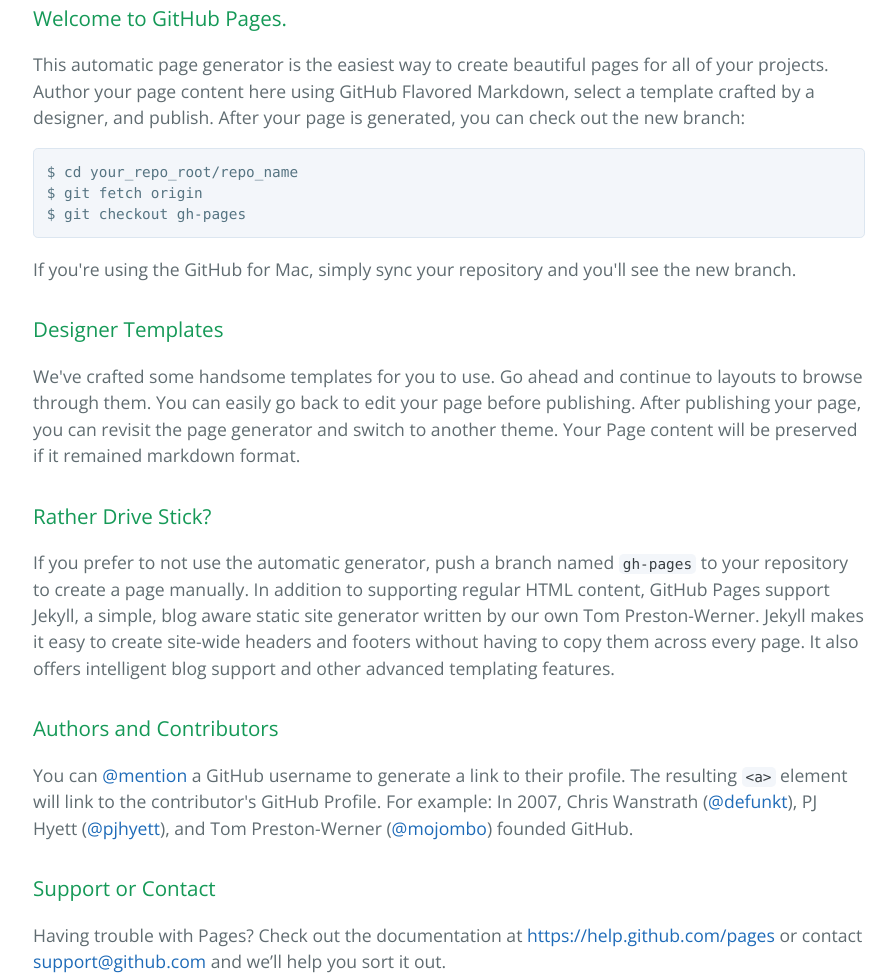
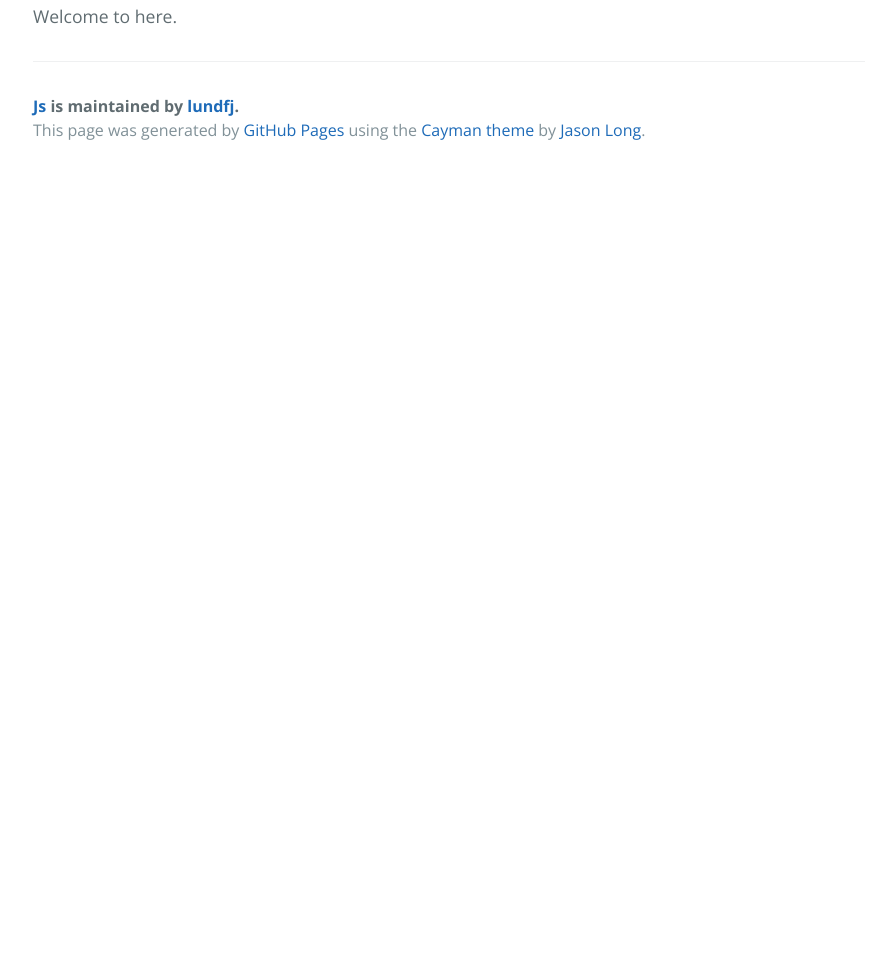
Before and after one commit to lundfj/js, a plain HTML site: page index.html in a window 1280 px wide. Shown: the part 365-1343 px from the top of the page, without its empty margins (191-1087 px from the left). After the commit the page ends 800 px from the top, so only its background shows below. Drawn offline with nearby package versions, Linux system fonts and the light colour scheme.

```diff
--- a/index.html
+++ b/index.html
@@ -19,37 +19,7 @@
     </section>
 
     <section class="main-content">
-      <h3>
-<a id="welcome-to-github-pages" class="anchor" href="#welcome-to-github-pages" aria-hidden="true"><span class="octicon octicon-link"></span></a>Welcome to GitHub Pages.</h3>
-
-<p>This automatic page generator is the easiest way to create beautiful pages for all of your projects. Author your page content here using GitHub Flavored Markdown, select a template crafted by a designer, and publish. After your page is generated, you can check out the new branch:</p>
-
-<pre><code>$ cd your_repo_root/repo_name
-$ git fetch origin
-$ git checkout gh-pages
-</code></pre>
-
-<p>If you're using the GitHub for Mac, simply sync your repository and you'll see the new branch.</p>
-
-<h3>
-<a id="designer-templates" class="anchor" href="#designer-templates" aria-hidden="true"><span class="octicon octicon-link"></span></a>Designer Templates</h3>
-
-<p>We've crafted some handsome templates for you to use. Go ahead and continue to layouts to browse through them. You can easily go back to edit your page before publishing. After publishing your page, you can revisit the page generator and switch to another theme. Your Page content will be preserved if it remained markdown format.</p>
-
-<h3>
-<a id="rather-drive-stick" class="anchor" href="#rather-drive-stick" aria-hidden="true"><span class="octicon octicon-link"></span></a>Rather Drive Stick?</h3>
-
-<p>If you prefer to not use the automatic generator, push a branch named <code>gh-pages</code> to your repository to create a page manually. In addition to supporting regular HTML content, GitHub Pages support Jekyll, a simple, blog aware static site generator written by our own Tom Preston-Werner. Jekyll makes it easy to create site-wide headers and footers without having to copy them across every page. It also offers intelligent blog support and other advanced templating features.</p>
-
-<h3>
-<a id="authors-and-contributors" class="anchor" href="#authors-and-contributors" aria-hidden="true"><span class="octicon octicon-link"></span></a>Authors and Contributors</h3>
-
-<p>You can <a href="https://github.com/blog/821" class="user-mention">@mention</a> a GitHub username to generate a link to their profile. The resulting <code>&lt;a&gt;</code> element will link to the contributor's GitHub Profile. For example: In 2007, Chris Wanstrath (<a href="https://github.com/defunkt" class="user-mention">@defunkt</a>), PJ Hyett (<a href="https://github.com/pjhyett" class="user-mention">@pjhyett</a>), and Tom Preston-Werner (<a href="https://github.com/mojombo" class="user-mention">@mojombo</a>) founded GitHub.</p>
-
-<h3>
-<a id="support-or-contact" class="anchor" href="#support-or-contact" aria-hidden="true"><span class="octicon octicon-link"></span></a>Support or Contact</h3>
-
-<p>Having trouble with Pages? Check out the documentation at <a href="https://help.github.com/pages">https://help.github.com/pages</a> or contact <a href="mailto:support@github.com">support@github.com</a> and we’ll help you sort it out.</p>
+      <p>Welcome to here.</p>
 
       <footer class="site-footer">
         <span class="site-footer-owner"><a href="https://github.com/lundfj/js">Js</a> is maintained by <a href="https://github.com/lundfj">lundfj</a>.</span>
```
Also changed, not shown: params.json (+1 -1 lines).
